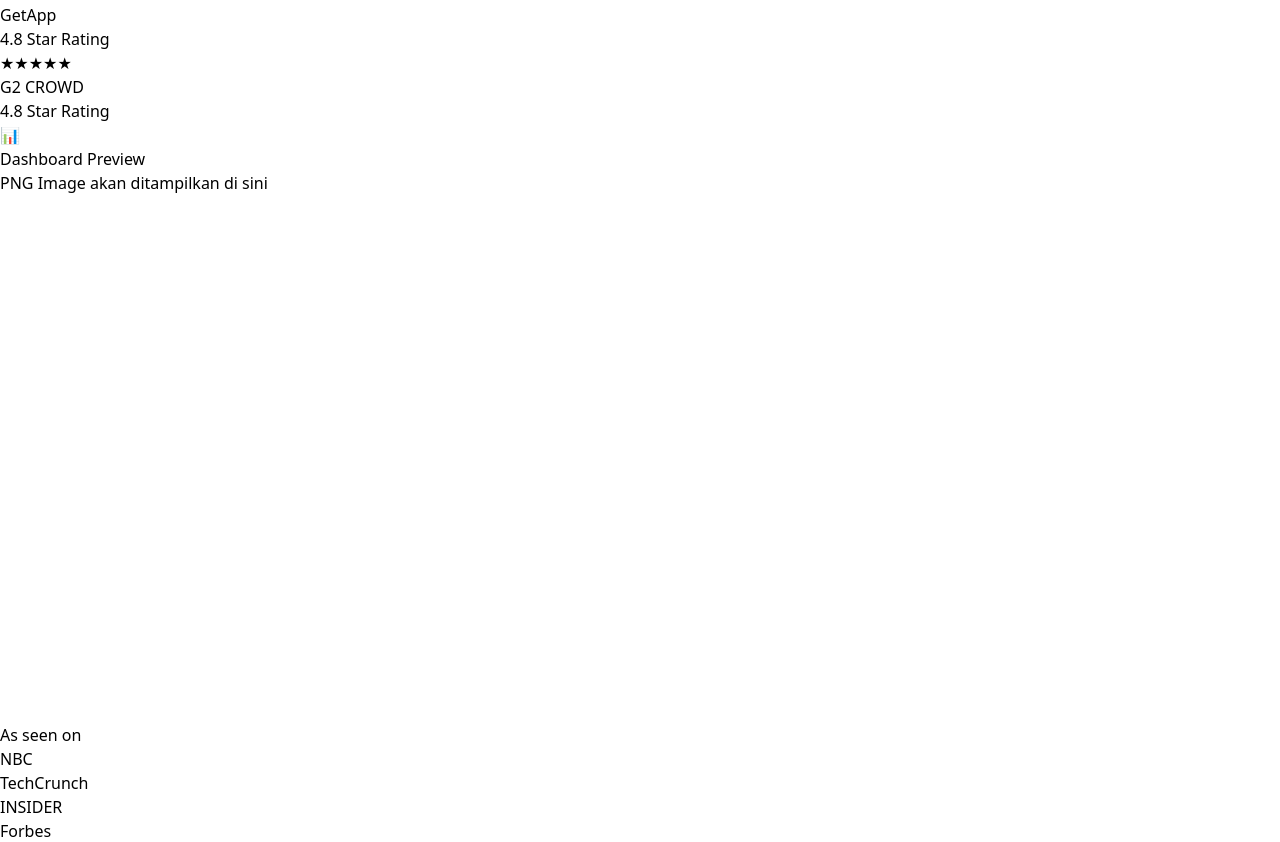
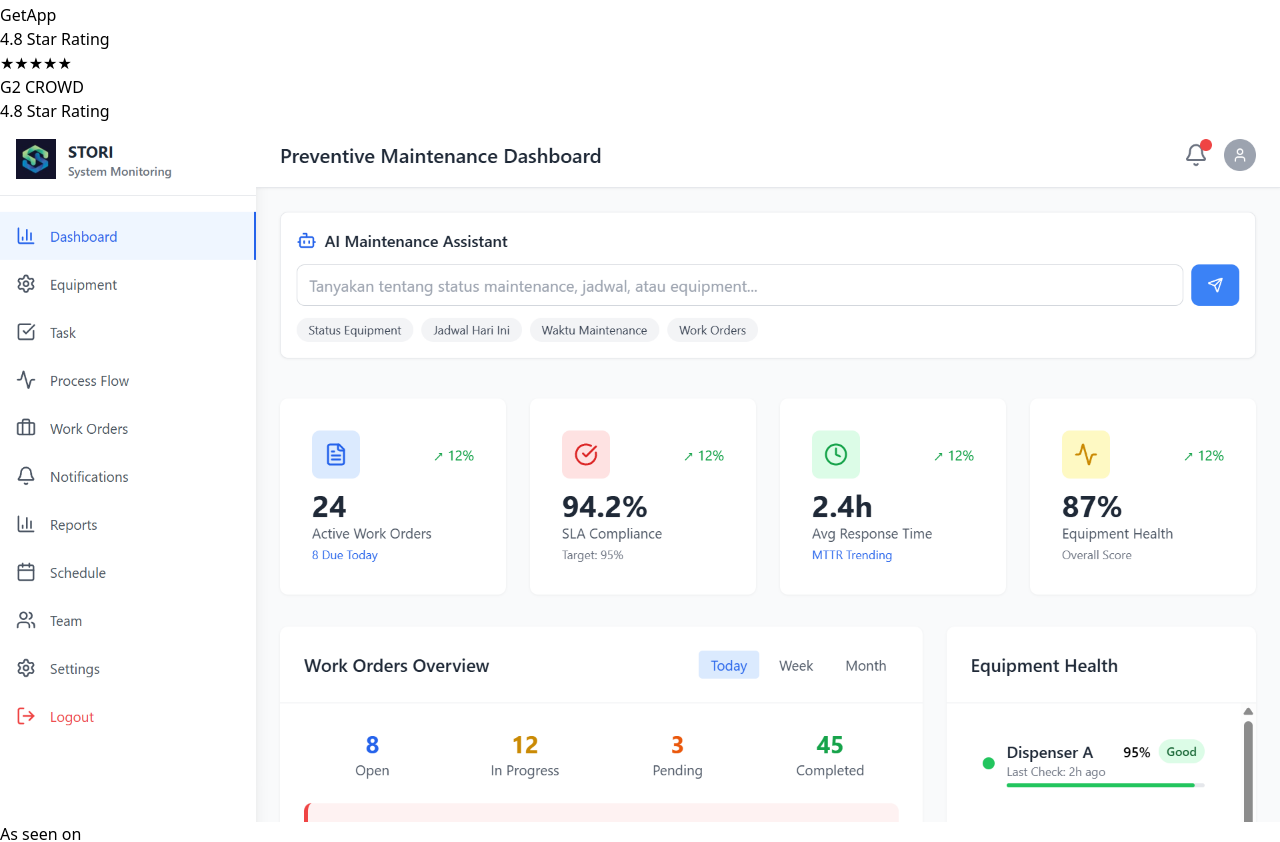
Before and after one commit to asets-programmer/PM-Mockup, a React (Vite) app: page / in a window 1280 px wide. Shown: the part 540-1382 px from the top of the page. Built offline with nearby package versions, Linux system fonts and the light colour scheme.

Commit message:
Perbaikan

```diff
--- a/src/dashboard/dash.jsx
+++ b/src/dashboard/dash.jsx
@@ -118,11 +118,11 @@ export default function PropertyDashboard() {
           <div className="relative max-w-6xl mx-auto">
             <div className="bg-white rounded-2xl shadow-2xl overflow-hidden">
               <div className="bg-gray-100 p-8 flex items-center justify-center" style={{minHeight: '600px'}}>
-                        <div className="text-center">
-                  <div className="text-gray-400 text-2xl mb-4">📊</div>
-                  <p className="text-gray-500 text-lg">Dashboard Preview</p>
-                  <p className="text-gray-400 text-sm mt-2">PNG Image akan ditampilkan di sini</p>
-                </div>
+                <img
+                  src="/assets/dashboard.png"
+                  alt="Dashboard Preview"
+                  className="max-w-full h-auto rounded-lg shadow-lg"
+                />
               </div>
             </div>
           </div>
```
